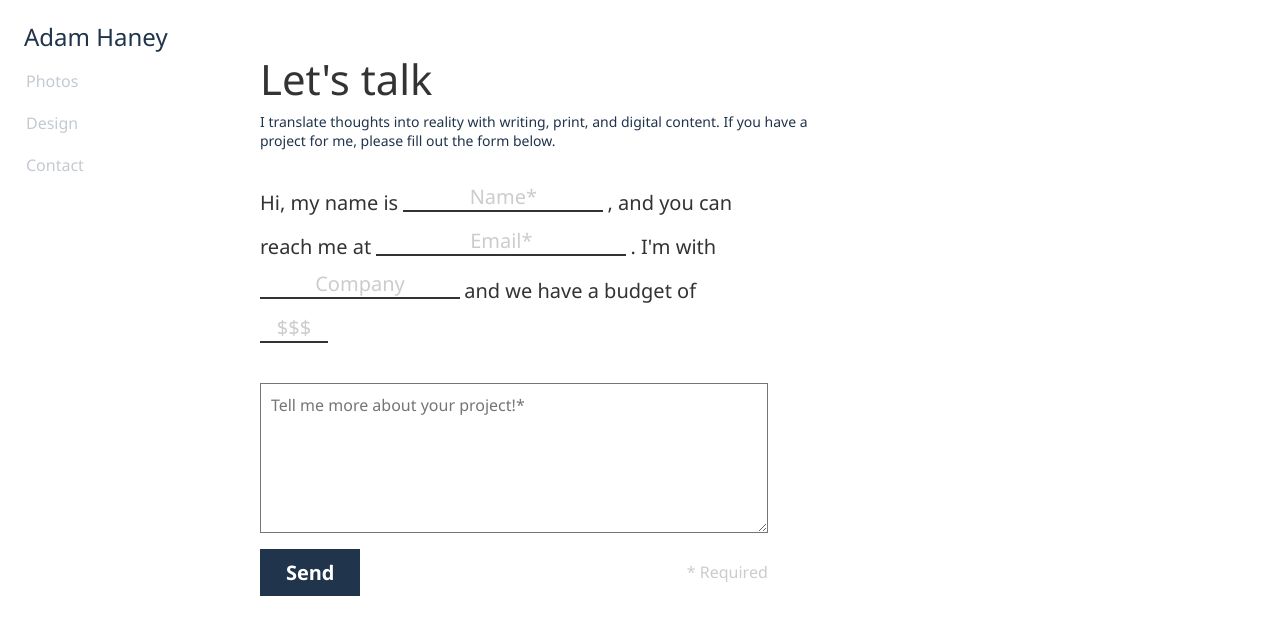
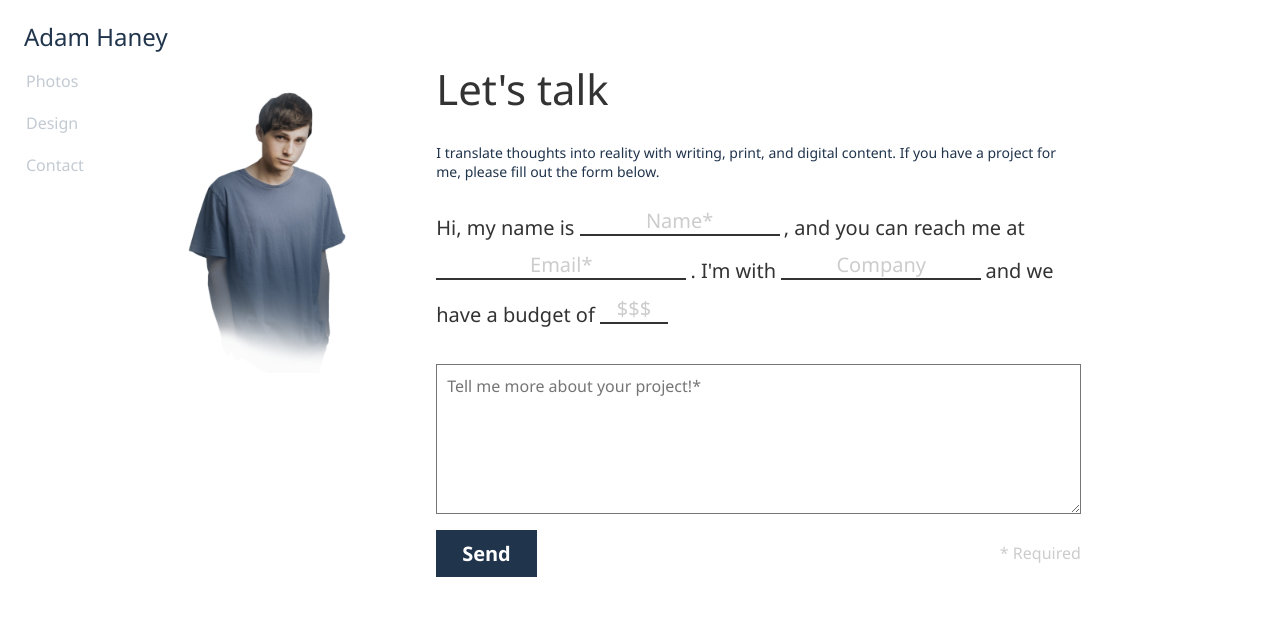
Before and after one commit to admhny/admhny.github.io, a Jekyll site: the page built from index.html, in a window 1280 px wide. Shown: the top 635 px of the page. Built offline with Jekyll 4.4.1, drawn with Linux system fonts in a browser that asks for light colours; nearby versions of some CDN libraries.

Commit message:
Added photo to site

```diff
--- a/_includes/scss/homepage.scss
+++ b/_includes/scss/homepage.scss
@@ -1,22 +1,23 @@
 // Profile Photo
 
-// .adam {
-//   display: block;
-//   padding: 1em;
-//   float: left;
-//   max-height: 100%;
-//   overflow: hidden;
-//
-//   img {
-//     display: block;
-//     float: left;
-//     width: 35%;
-//     padding-top: 2em;
-//     @media #{$tablet}, #{$mobile} {
-//       display: none;
-//     }
-//   }
-// }
+.adam {
+  display: block;
+  padding: 1em;
+  float: left;
+  left: 0;
+  max-height: 100%;
+  overflow: hidden;
+}
+
+  img {
+    display: block;
+    float: left;
+    width: 200px;
+    padding-top: 2em;
+    @media #{$tablet}, #{$mobile} {
+      // display: none;
+    }
+  }
 // Bio
 // .text-box {
 //   max-width: 100%;
@@ -31,9 +32,7 @@
 
 .lets-talk {
   color: $black;
-  padding-left: 100px;
-  margin-top: 25px;
-  margin-bottom: 5px;
+  margin-bottom: $spacing-normal;
   @media #{$tablet}, #{$mobile} {
     padding-left: 0;
   }
@@ -41,12 +40,8 @@
 // Contact Form
 
 .contact-form {
-  padding-top: 2em;
-  padding-left: 100px;
   display: block;
-  width: 55%;
   overflow: visible;
-  float: left;
   @media #{$mobile} {
     margin-bottom: $spacing-normal;
     width: 100%;
@@ -113,8 +108,7 @@
 .form-bio {
   font-size: $type-small;
   color: $blue;
-  width: 59%;
-  padding-left: 100px;
+  margin-bottom: $spacing-normal;
   @media #{$mobile}, #{$tablet} {
     width: 100%;
     padding: 0;
--- a/index.html
+++ b/index.html
@@ -3,12 +3,13 @@ title: Homepage
 layout: default
 validate: true
 ---
-<!-- <div class="j-col j-col-2 adam">
-  <img src="assets/img/home/Adam.png" /></img> -->
+<div class="j-col j-col-3 adam">
+  <img src="assets/img/home/Adam.png" /></img>
+</div>
+<div class="j-col-2 j-col-7" style="overflow: hidden;">
   <h1 class="lets-talk">Let's talk </h1>
   <div class="form-bio">I translate thoughts into reality with writing, print, and digital content. If you have a project for me, please fill out the form below.</div>
-<!-- </div> -->
-  <form class="j-col-3 j-col-6 contact-form">
+  <form class="contact-form">
     <p>
       <span class="form-txt">Hi, my name is </span>
       <input class="contact-field" type="text" name="name" placeholder="Name*" required>
@@ -26,6 +27,7 @@ validate: true
       <span style="color: #ccc;">* Required</span>
     </div>
   </form>
+</div>
   <div class="confirmation">
     <div class="content">
       <div class="submit-success" style="display: none;">
```
